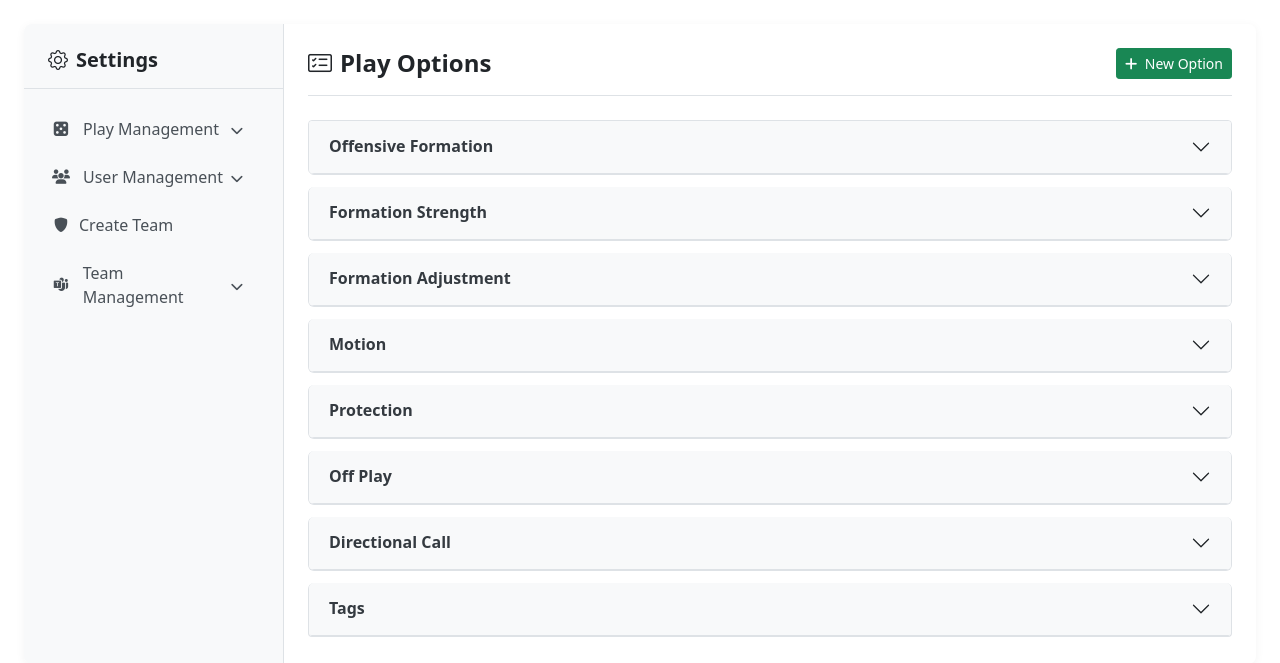
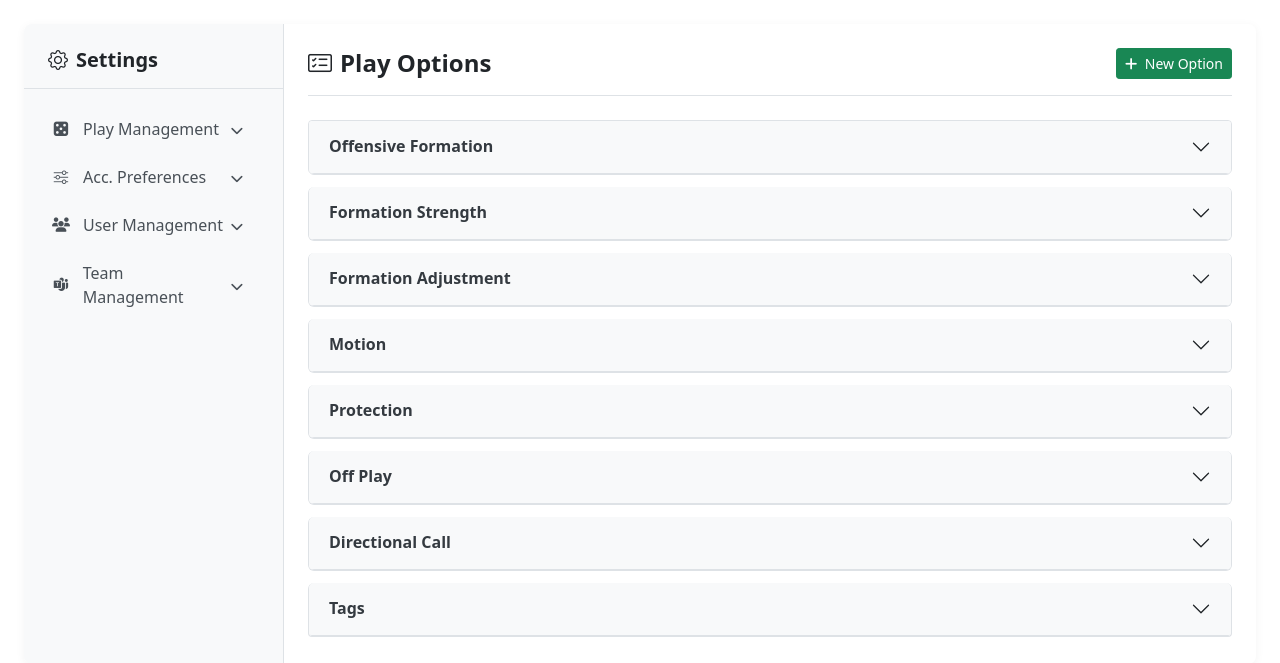
Before and after one commit to louayhentati/american_football, a Flask app: page /settings in a window 1280 px wide. Shown: the part 56-719 px from the top of the page. Run offline with Flask 3, Linux system fonts and the light colour scheme; a user stored in the database is signed in; some libraries are stand-ins or nearby versions.

Commit message:
sidebar .nav updated

```diff
--- a/app/templates/settings/partials/sidebar.html
+++ b/app/templates/settings/partials/sidebar.html
@@ -4,6 +4,7 @@
     </div>
 
     <ul class="nav-menu">
+        <!-- Play Management without User Preferences -->
         <li class="nav-item">
             <a class="nav-link collapsed" data-bs-toggle="collapse" href="#playSubmenu" role="button"
                aria-expanded="false">
@@ -26,15 +27,37 @@
                         <span>Play Categories</span>
                     </a>
                 </li>
-                <li class="nav-item">
-                    <a class="nav-link" href="#play-defaults" data-bs-toggle="tab" role="tab">
-                        <i class="bi bi-sliders"></i>
-                        <span>User Preferences</span>
-                    </a>
-                </li>
             </ul>
         </li>
 
+        <!-- New User Preferences Tab Folder -->
+        <li class="nav-item">
+            <a class="nav-link collapsed" data-bs-toggle="collapse" href="#userPrefsSubmenu" role="button"
+               aria-expanded="false">
+                <i class="bi bi-sliders"></i>
+                <span>Acc. Preferences</span>
+                <span class="menu-toggle">
+                    <i class="fas fa-chevron-down"></i>
+                </span>
+            </a>
+            <ul class="submenu collapse" id="userPrefsSubmenu" data-bs-parent=".nav-menu">
+                <!-- Admin-only additional items -->
+                    <li class="nav-item">
+                        <a class="nav-link" href="#play-defaults" data-bs-toggle="tab" role="tab">
+                            <i class="bi bi-sliders"></i>
+                            <span>Default Team</span>
+                        </a>
+                    </li>
+                    <li class="nav-item">
+                        <a class="nav-link" href="#admin-item-2" data-bs-toggle="tab" role="tab">
+                            <i class="bi bi-shield-lock"></i>
+                            <span>Dummy Item</span>
+                        </a>
+                    </li>
+            </ul>
+        </li>
+
+        <!-- User Management -->
         <li class="nav-item">
             <a class="nav-link collapsed" data-bs-toggle="collapse" href="#userSubmenu" role="button"
                aria-expanded="false">
@@ -60,7 +83,7 @@
                     </li>
                     <li class="nav-item">
                         <a class="nav-link" href="{{ url_for('assign_team.assign_team') }}">
-                            <i class="bi bi-shield-check"></i>
+                            <i class="bi bi-node-plus"></i>
                             <span>Assign Team</span>
                         </a>
                     </li>
@@ -68,13 +91,7 @@
             </ul>
         </li>
 
-        <li class="nav-item">
-            <a class="nav-link" href="{{ url_for('team.create_team') }}">
-                <i class="bi bi-shield-fill me-2"></i>
-                <span>Create Team</span>
-            </a>
-        </li>
-
+        <!-- Team Management -->
         <li class="nav-item">
             <a class="nav-link collapsed" data-bs-toggle="collapse" href="#teamSubmenu" role="button"
                aria-expanded="false">
@@ -100,13 +117,6 @@
                             <span>Create Team</span>
                         </a>
                     </li>
-
-                    <li class="nav-item">
-                        <a class="nav-link" href="{{ url_for('assign_team.assign_team') }}">
-                            <i class="bi bi-node-plus"></i>
-                            <span>Assign Team</span>
-                        </a>
-                    </li>
                 {% endif %}
             </ul>
         </li>
```
Also changed, not shown: instance/football.db.
